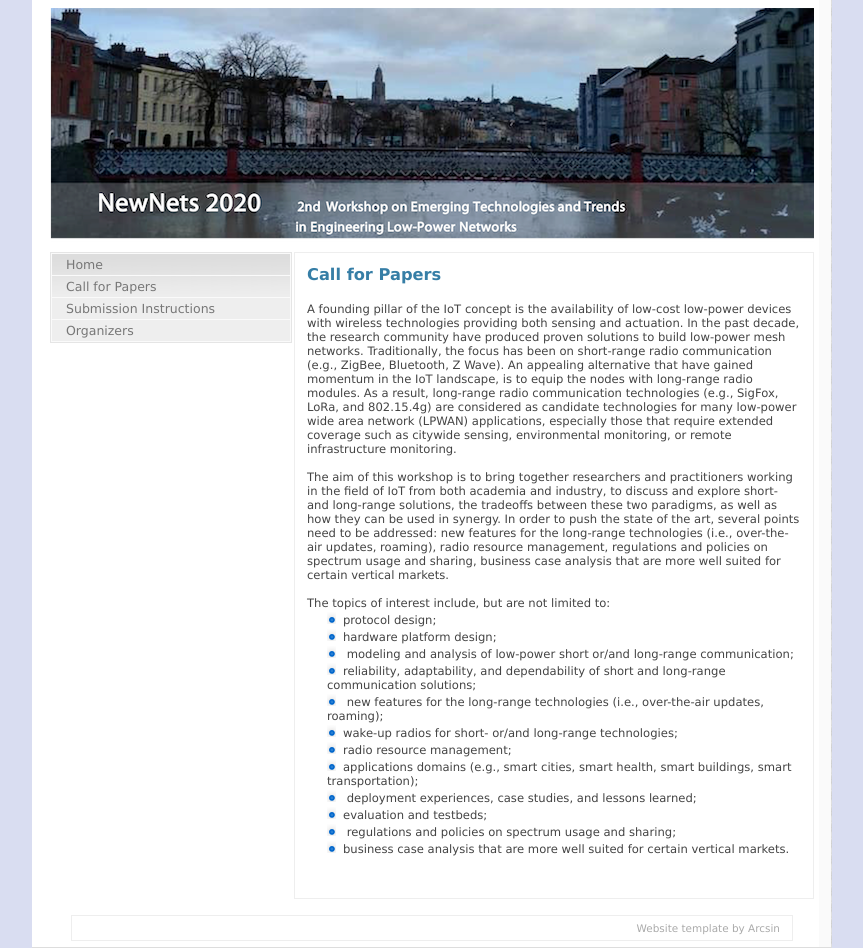
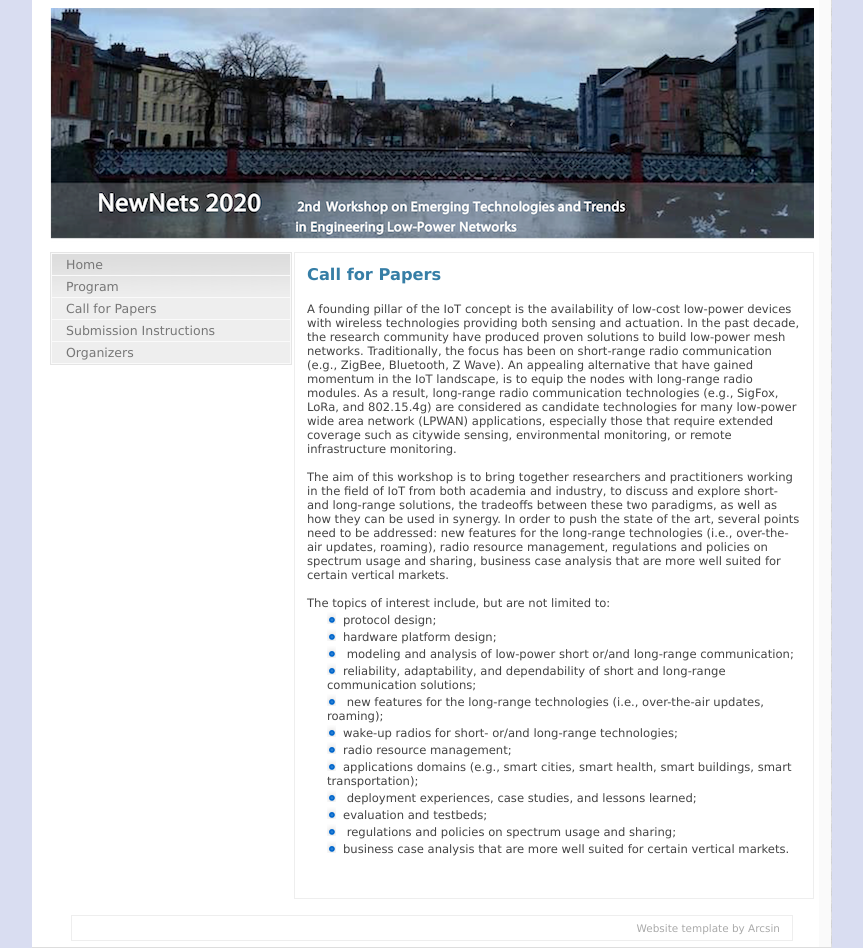
Before and after one commit to newnets2020/newnets2020, a plain HTML site: page cfp.html in a window 1280 px wide. Shown: the whole page, without its empty margins (208-1071 px from the left). Drawn offline with Linux system fonts and the light colour scheme.

Commit message:
Update cfp.html

```diff
--- a/cfp.html
+++ b/cfp.html
@@ -77,6 +77,7 @@ transportation);</pitipi></li></ul1></td></tr>
 
 			<ul>
 				<li><a href="index.html">Home</a></li>
+				<li><a href="program.html">Program</a></li>
 				<li><a href="cfp.html">Call for Papers</a></li>
 				<li><a href="submission.html">Submission Instructions</a></li>
 				<li><a href="organize.html">Organizers</a></li>
```
